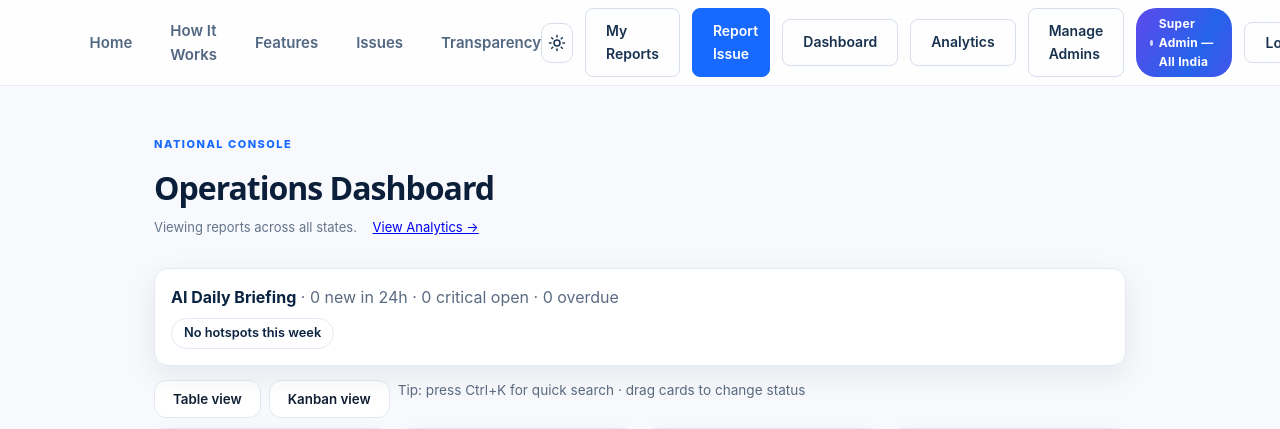
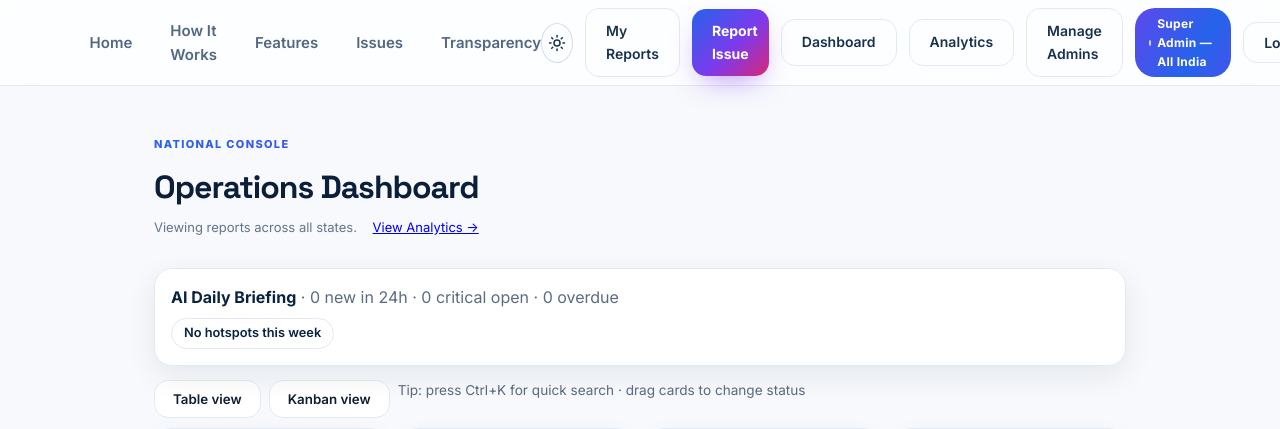
Before and after one commit to JANVI-CHATURVEDI/CivicConnect, a Django app: page /dashboard/ in a window 1280 px wide. Shown: the top 429 px of the page. Run offline with Django 5.2, Linux system fonts and the light colour scheme; the visitor is signed in with stand-in values (Sample User, id 1); data comes from the database, SQL or seed files in the repository; data that the repository does not hold is empty; some libraries are stand-ins or nearby versions.

Commit message:
Glow-up: gradient/glass design layer, Space Grotesk+Inter, SVG icon set, pill badges

```diff
--- /dev/null
+++ b/static/css/glow.css
@@ -0,0 +1,195 @@
+/* ============================================================
+   CivicConnect GLOW — full visual overhaul layer (loads last, wins)
+   Govtech-meets-fintech: Space Grotesk display + Inter body,
+   vivid accent gradient, sparing glass, 8px grid, full dark mode.
+   ============================================================ */
+:root {
+  --glow-accent: #2563eb;
+  --glow-accent-2: #7c3aed;
+  --glow-accent-3: #db2777;
+  --glow-gradient: linear-gradient(135deg, #2563eb 0%, #7c3aed 55%, #db2777 100%);
+  --glow-surface: rgba(255, 255, 255, 0.72);
+  --glow-ring: rgba(37, 99, 235, 0.16);
+  --glow-shadow-lg: 0 24px 60px -18px rgba(37, 99, 235, 0.35);
+  --glow-shadow-sm: 0 8px 24px -10px rgba(15, 30, 51, 0.25);
+  --glow-radius: 18px;
+}
+[data-theme="dark"] {
+  --glow-surface: rgba(18, 28, 48, 0.72);
+  --glow-ring: rgba(124, 58, 237, 0.28);
+  --glow-shadow-lg: 0 24px 60px -18px rgba(0, 0, 0, 0.7);
+}
+
+/* ---------- type ---------- */
+body { font-family: "Inter", system-ui, -apple-system, "Segoe UI", sans-serif !important; }
+h1, h2, h3, .display, .hero h1, .dashboard-header h1 {
+  font-family: "Space Grotesk", "Inter", system-ui, sans-serif !important;
+  letter-spacing: -0.02em;
+  text-wrap: balance;
+}
+
+/* ---------- navbar: sticky glass ---------- */
+.navbar {
+  position: sticky !important; top: 0; z-index: 50;
+  backdrop-filter: blur(16px) saturate(1.4) !important;
+  -webkit-backdrop-filter: blur(16px) saturate(1.4) !important;
+  background: var(--glow-surface) !important;
+  border-bottom: 1px solid var(--cc-border) !important;
+}
+.navbar nav a { position: relative; font-weight: 600 !important; }
+.navbar nav a::after {
+  content: ""; position: absolute; left: 0; right: 100%; bottom: -4px; height: 2px;
+  background: var(--glow-gradient); border-radius: 2px; transition: right 0.25s ease;
+}
+.navbar nav a:hover::after, .navbar nav a.active::after { right: 0; }
+
+/* ---------- buttons ---------- */
+.report-btn, .primary-btn, .btn-primary, .success-primary-btn, .footer-report-btn {
+  background: var(--glow-gradient) !important; color: #fff !important; border: none !important;
+  border-radius: 14px !important; font-weight: 700 !important;
+  box-shadow: 0 12px 28px -10px rgba(124, 58, 237, 0.55) !important;
+  position: relative; overflow: hidden;
+  transition: transform 0.18s ease, box-shadow 0.18s ease !important;
+}
+.report-btn:hover, .primary-btn:hover, .btn-primary:hover, .success-primary-btn:hover, .footer-report-btn:hover {
+  transform: translateY(-2px) !important;
+  box-shadow: 0 18px 36px -10px rgba(124, 58, 237, 0.65) !important;
+}
+.report-btn::before, .primary-btn::before, .btn-primary::before {
+  content: ""; position: absolute; inset: 0;
+  background: linear-gradient(110deg, transparent 30%, rgba(255, 255, 255, 0.45) 50%, transparent 70%);
+  transform: translateX(-120%); transition: transform 0.7s ease;
+}
+.report-btn:hover::before, .primary-btn:hover::before, .btn-primary:hover::before { transform: translateX(120%); }
+.login-btn, .secondary-btn, .success-secondary-btn, .btn:not(.btn-primary) {
+  border-radius: 14px !important; font-weight: 600 !important; border: 1px solid var(--cc-border) !important;
+  transition: transform 0.18s ease, border-color 0.18s ease, background 0.18s ease !important;
+}
+.login-btn:hover, .secondary-btn:hover, .btn:not(.btn-primary):hover { transform: translateY(-2px); border-color: var(--glow-accent) !important; }
+.theme-toggle { border-radius: 50% !important; transition: transform 0.4s ease !important; }
+.theme-toggle:hover { transform: rotate(24deg) !important; }
+
+/* ---------- hero ---------- */
+.hero { position: relative; overflow: hidden; }
+.hero::before, .hero::after {
+  content: ""; position: absolute; border-radius: 50%; filter: blur(90px); pointer-events: none;
+}
+.hero::before { width: 480px; height: 480px; top: -160px; right: -120px;
+  background: radial-gradient(circle, rgba(124, 58, 237, 0.35), transparent 70%); animation: orbFloat 9s ease-in-out infinite; }
+.hero::after { width: 420px; height: 420px; bottom: -180px; left: -140px;
+  background: radial-gradient(circle, rgba(37, 99, 235, 0.3), transparent 70%); animation: orbFloat 11s ease-in-out infinite reverse; }
+@keyframes orbFloat { 0%, 100% { transform: translate(0, 0); } 50% { transform: translate(-30px, 30px); } }
+.hero-badge {
+  background: linear-gradient(135deg, rgba(37,99,235,.12), rgba(124,58,237,.12)) !important;
+  border: 1px solid var(--glow-ring) !important; border-radius: 999px !important;
+  backdrop-filter: blur(8px);
+}
+.hero h1 span, .how-it-works h2 span, .ai-features h2 span {
+  background: var(--glow-gradient); -webkit-background-clip: text; background-clip: text; color: transparent !important;
+}
+.hero-trust strong {
+  font-family: "Space Grotesk", sans-serif; font-size: 1.25rem;
+  background: var(--glow-gradient); -webkit-background-clip: text; background-clip: text; color: transparent;
+}
+/* hero visual: glass city card */
+.city-card {
+  background: var(--glow-surface) !important;
+  backdrop-filter: blur(20px) saturate(1.3); -webkit-backdrop-filter: blur(20px) saturate(1.3);
+  border: 1px solid rgba(255, 255, 255, 0.5) !important;
+  border-radius: 28px !important; box-shadow: var(--glow-shadow-lg) !important;
+}
+.issue-card {
+  animation: cardFloat 5s ease-in-out infinite;
+  box-shadow: var(--glow-shadow-sm) !important; border-radius: 16px !important;
+}
+.issue-two { animation-delay: 2.5s !important; }
+@keyframes cardFloat { 0%, 100% { transform: translateY(0); } 50% { transform: translateY(-10px); } }
+.location-pin { animation: pinDrop 2.4s ease-in-out infinite; }
+@keyframes pinDrop { 0%, 100% { transform: translateY(0); } 50% { transform: translateY(-8px); } }
+.ai-circle {
+  background: conic-gradient(from 200deg, #2563eb, #7c3aed, #db2777, #2563eb) !important;
+  animation: spinGlow 8s linear infinite; box-shadow: 0 0 40px rgba(124, 58, 237, 0.5) !important;
+}
+@keyframes spinGlow { to { filter: hue-rotate(360deg); } }
+
+/* ---------- section headers ---------- */
+.section-label, .eyebrow {
+  background: var(--glow-gradient); -webkit-background-clip: text; background-clip: text; color: transparent !important;
+  font-weight: 800 !important; letter-spacing: 0.12em !important;
+}
+.step-card, .feature-card, .issue-card-grid, .stat-card, .dashboard-stat-card, .card {
+  border-radius: var(--glow-radius) !important;
+  transition: transform 0.2s ease, box-shadow 0.2s ease !important;
+}
+.step-card:hover, .feature-card:hover, .dashboard-stat-card:hover {
+  transform: translateY(-6px); box-shadow: var(--glow-shadow-lg) !important;
+}
+.step-number {
+  background: var(--glow-gradient) !important; color: #fff !important;
+  font-family: "Space Grotesk", sans-serif;
+}
+.stat-number { font-family: "Space Grotesk", sans-serif !important; }
+
+/* ---------- live strip ---------- */
+.live-strip-head { color: var(--glow-accent-2); }
+.live-card { border-radius: 14px !important; }
+.live-card:hover { border-color: var(--glow-accent) !important; }
+
+/* ---------- dashboard ---------- */
+.dashboard-alert { border-radius: 14px !important; border: 1px solid var(--cc-border); }
+.dashboard-alert.escalated { background: linear-gradient(135deg, rgba(220,38,38,.1), rgba(217,119,6,.1)) !important; }
+.dashboard-alert.review { background: linear-gradient(135deg, rgba(124,58,237,.1), rgba(37,99,235,.1)) !important; }
+.dashboard-table-wrap, .kanban .kcol { border-radius: var(--glow-radius) !important; }
+.dashboard-table tr { transition: background 0.15s ease; }
+.priority-tag { border-radius: 999px !important; font-weight: 700 !important; }
+.priority-tag.priority-critical { background: #fef2f2; color: #b91c1c; border: 1px solid #f5c2c2; }
+.priority-tag.priority-high { background: #fff7ed; color: #9a5b12; border: 1px solid #fcd9a8; }
+.priority-tag.priority-medium { background: #fffbeb; color: #b45309; border: 1px solid #f6dfae; }
+.priority-tag.priority-low { background: #f0fdf7; color: #047857; border: 1px solid #b9ecd6; }
+.escalated-badge, .review-badge, .dup-badge {
+  border-radius: 999px !important; font-size: 0.72rem !important; font-weight: 700 !important;
+  padding: 3px 10px !important; letter-spacing: 0.04em; text-transform: uppercase;
+}
+.escalated-badge { background: #fef2f2; color: #b91c1c; border: 1px solid #f5c2c2; }
+.review-badge { background: #f5f0ff; color: #6d28d9; border: 1px solid #ddd0fa; }
+.status-select { border-radius: 10px !important; font-weight: 600 !important; }
+
+/* ---------- detail ---------- */
+.report-detail-card { border-radius: 24px !important; box-shadow: var(--glow-shadow-lg) !important; overflow: hidden; }
+.detail-status { border-radius: 999px !important; font-weight: 800 !important; letter-spacing: 0.05em; text-transform: uppercase; font-size: 0.75rem !important; }
+.vote-btn { border-radius: 12px !important; transition: transform 0.15s ease !important; }
+.vote-btn:hover { transform: scale(1.05); }
+.comment-btn { background: var(--glow-gradient) !important; border: none !important; border-radius: 12px !important; color: #fff !important; font-weight: 700 !important; }
+
+/* ---------- forms ---------- */
+.form-control, input[type="text"], input[type="password"], input[type="email"], textarea, select {
+  border-radius: 12px !important;
+}
+.form-control:focus, input:focus, textarea:focus, select:focus {
+  border-color: var(--glow-accent) !important;
+  box-shadow: 0 0 0 4px var(--glow-ring) !important; outline: none !important;
+}
+.cat-card, .priority-pill { border-radius: 14px !important; }
+.cat-card.active { border-color: var(--glow-accent) !important; background: linear-gradient(135deg, rgba(37,99,235,.08), rgba(124,58,237,.08)) !important; box-shadow: 0 0 0 2px var(--glow-ring) !important; }
+
+/* ---------- footer ---------- */
+.footer { border-top: 1px solid var(--cc-border); background: linear-gradient(180deg, transparent, rgba(124, 58, 237, 0.05)) !important; }
+
+/* ---------- chat / palette / tabbar ---------- */
+#cc-chat-fab { box-shadow: 0 14px 30px -8px rgba(124, 58, 237, 0.6) !important; }
+#cc-chat, #cc-palette .box { border-radius: 20px !important; }
+.tabbar a { font-weight: 600; }
+
+/* ---------- dark mode depth ---------- */
+[data-theme="dark"] .city-card { border-color: rgba(255, 255, 255, 0.12) !important; }
+[data-theme="dark"] .hero::before { background: radial-gradient(circle, rgba(124,58,237,.4), transparent 70%); }
+[data-theme="dark"] .footer { background: linear-gradient(180deg, transparent, rgba(124,58,237,.12)) !important; }
+
+/* ---------- page transitions ---------- */
+@view-transition { navigation: auto; }
+::view-transition-old(root), ::view-transition-new(root) { animation-duration: 0.3s; }
+
+@media (prefers-reduced-motion: reduce) {
+  .hero::before, .hero::after, .issue-card, .location-pin, .ai-circle, .pulse-dot { animation: none !important; }
+  * { transition-duration: 0.01ms !important; }
+}
--- a/templates/base.html
+++ b/templates/base.html
@@ -16,8 +16,12 @@
 <title>CivicConnect AI</title>
 <link rel="icon" href="{% static 'images/civicconnect-logo.png' %}">
 
+<link rel="preconnect" href="https://fonts.googleapis.com">
+<link rel="preconnect" href="https://fonts.gstatic.com" crossorigin>
+<link href="https://fonts.googleapis.com/css2?family=Inter:wght@400;500;600;700;800&family=Space+Grotesk:wght@500;600;700&display=swap" rel="stylesheet">
 <link rel="stylesheet" href="{% static 'css/design-system.css' %}">
 <link rel="stylesheet" href="{% static 'css/motion.css' %}">
+<link rel="stylesheet" href="{% static 'css/glow.css' %}">
 <link
     rel="stylesheet"
     href="{% static 'style.css' %}"
@@ -362,7 +366,7 @@
     })();
 </script>
 <div id="toasts" aria-live="polite"></div>
-<button id="cc-chat-fab" aria-label="Chat with CivicBot">💬</button>
+<button id="cc-chat-fab" aria-label="Chat with CivicBot"><svg width="26" height="26" viewBox="0 0 24 24" fill="none" stroke="currentColor" stroke-width="2" stroke-linecap="round" stroke-linejoin="round"><path d="M21 11.5a8.38 8.38 0 0 1-.9 3.8 8.5 8.5 0 0 1-7.6 4.7 8.38 8.38 0 0 1-3.8-.9L3 21l1.9-5.7a8.38 8.38 0 0 1-.9-3.8 8.5 8.5 0 0 1 4.7-7.6 8.38 8.38 0 0 1 3.8-.9h.5a8.48 8.48 0 0 1 8 8v.5z"/></svg></button>
 <div id="cc-chat" role="dialog" aria-label="CivicBot assistant">
   <div style="padding:12px;border-bottom:1px solid var(--cc-border);font-weight:800;">CivicBot — ask about reports</div>
   <div id="cc-chat-log"><div class="msg bot">Hi! Ask "where is my report", "critical reports", or "how do I report".</div></div>
@@ -370,18 +374,18 @@
 </div>
 <div id="cc-palette" role="dialog" aria-label="Quick search"><div class="box">
   <input placeholder="Search reports, pages… (Esc to close)" oninput="var q=this.value.toLowerCase();document.querySelectorAll('#cc-palette a').forEach(function(a){a.style.display=a.textContent.toLowerCase().includes(q)?'':'none';})">
-  <a href="{% url 'new' %}">＋ File a new report</a>
-  <a href="{% url 'mine' %}">📋 My reports</a>
-  <a href="{% url 'dashboard' %}">📊 Dashboard</a>
-  <a href="{% url 'analytics' %}">📈 Analytics</a>
-  <a href="{% url 'public_reports' %}">🌍 Transparency map</a>
+  <a href="{% url 'new' %}">File a new report</a>
+  <a href="{% url 'mine' %}">My reports</a>
+  <a href="{% url 'dashboard' %}">Dashboard</a>
+  <a href="{% url 'analytics' %}">Analytics</a>
+  <a href="{% url 'public_reports' %}">Transparency map</a>
   <a href="#" id="cc-palette-close">✕ Close</a>
 </div></div>
 <nav class="tabbar" aria-label="Quick navigation">
-  <a href="{% url 'home' %}">🏠<br>Home</a>
-  <a href="{% url 'new' %}">＋<br>Report</a>
-  <a href="{% url 'mine' %}">📋<br>Mine</a>
-  <a href="{% url 'dashboard' %}">📊<br>Board</a>
+  <a href="{% url 'home' %}">Home</a>
+  <a href="{% url 'new' %}">Report</a>
+  <a href="{% url 'mine' %}">Mine</a>
+  <a href="{% url 'dashboard' %}">Board</a>
 </nav>
 
 </body>
--- a/templates/dashboard.html
+++ b/templates/dashboard.html
@@ -29,12 +29,12 @@
     <div class="dashboard-alert-row anim-fade-up">
         {% if escalated_count > 0 %}
         <div class="dashboard-alert escalated">
-            ⏰ Escalated: {{ escalated_count }} high-priority report{{ escalated_count|pluralize }} unresolved for over {{ escalation_hours }}h
+            Escalated — {{ escalated_count }} high-priority report{{ escalated_count|pluralize }} unresolved for over {{ escalation_hours }}h
         </div>
         {% endif %}
         {% if needs_review_count > 0 %}
         <div class="dashboard-alert review">
-            ⚠ {{ needs_review_count }} report{{ needs_review_count|pluralize }} flagged by AI for review
+            Review — {{ needs_review_count }} report{{ needs_review_count|pluralize }} flagged by AI for review
         </div>
         {% endif %}
     </div>
@@ -163,10 +163,10 @@
                     </span>
                     {% endif %}
                     {% if x.needs_review %}
-                    <span class="review-badge" title="AI flagged this: {{ x.flag_reason }}">⚠ Needs Review</span>
+                    <span class="review-badge" title="AI flagged this: {{ x.flag_reason }}">Needs Review</span>
                     {% endif %}
                     {% if x.status == "reported" and x.created_at < escalation_cutoff %}{% if x.priority == "high" or x.priority == "critical" %}
-                    <span class="escalated-badge">⏰ Escalated</span>
+                    <span class="escalated-badge">Escalated</span>
                     {% endif %}{% endif %}
                 </td>
 
--- a/templates/detail.html
+++ b/templates/detail.html
@@ -24,7 +24,7 @@
         <p class="category-text">{{ report.get_category_display }}</p>
         <div style="margin-top:8px;display:flex;gap:8px;flex-wrap:wrap;">
           <span class="chip {{ report.priority }}">{{ report.get_priority_display }} · {{ report.priority_score }}/100</span>
-          {% if report.needs_review %}<span class="chip">⚠ {{ report.flag_reason|default:"needs review" }}</span>{% endif %}
+          {% if report.needs_review %}<span class="chip">Review: {{ report.flag_reason|default:"needs review" }}</span>{% endif %}
           {% if report.is_overdue %}<span class="chip critical">OVERDUE</span>{% elif report.sla_due %}<span class="chip">SLA {{ report.sla_due|date:"d M H:i" }}</span>{% endif %}
           {% if analysis %}<span class="chip">via {{ analysis.source }}</span>{% endif %}
         </div>
@@ -34,7 +34,7 @@
 
     {% if report.citizen == request.user and report.status == "reported" %}
     <div class="owner-actions">
-        <a href="{% url 'edit_report' report.id %}" class="detect-btn btn-press">✎ Edit Report</a>
+        <a href="{% url 'edit_report' report.id %}" class="detect-btn btn-press">Edit Report</a>
         <a href="{% url 'delete_report' report.id %}" class="detect-btn btn-press" style="color:#dc2626;border-color:#f5c2c2;">Delete Report</a>
     </div>
     {% endif %}
--- a/templates/home.html
+++ b/templates/home.html
@@ -12,8 +12,11 @@
 
     <link rel="preconnect" href="https://fonts.googleapis.com">
     <link rel="preconnect" href="https://fonts.gstatic.com" crossorigin>
-    <link href="https://fonts.googleapis.com/css2?family=Inter:wght@400;500;600;700;800&display=swap" rel="stylesheet">
+    <link href="https://fonts.googleapis.com/css2?family=Inter:wght@400;500;600;700;800&family=Space+Grotesk:wght@500;600;700&display=swap" rel="stylesheet">
 
+    <link rel="stylesheet" href="{% static 'css/design-system.css' %}">
+    <link rel="stylesheet" href="{% static 'css/motion.css' %}">
+    <link rel="stylesheet" href="{% static 'css/glow.css' %}">
     <link rel="stylesheet" href="{% static 'style.css' %}">
     <link rel="stylesheet" href="{% static 'animations.css' %}">
     <link rel="stylesheet" href="{% static 'theme.css' %}">
```
Also changed, not shown: templates/form.html (+6 -5 lines).
